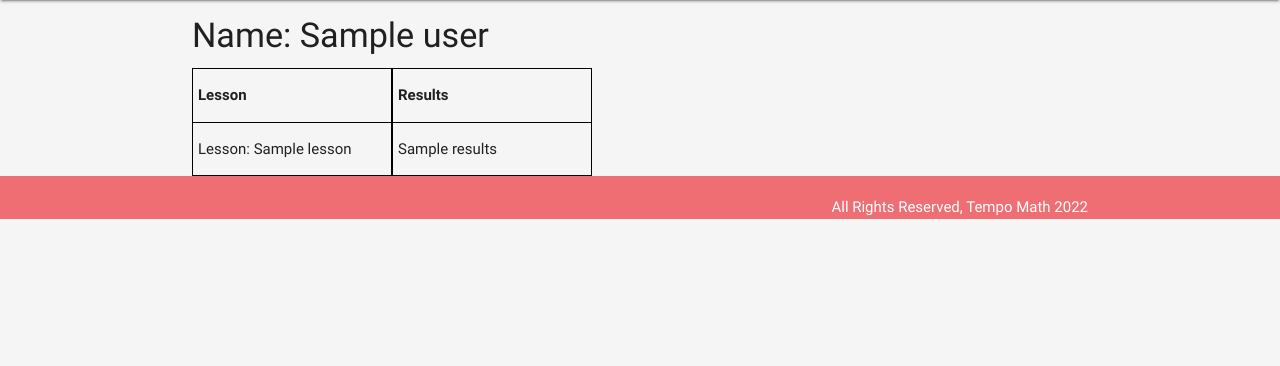
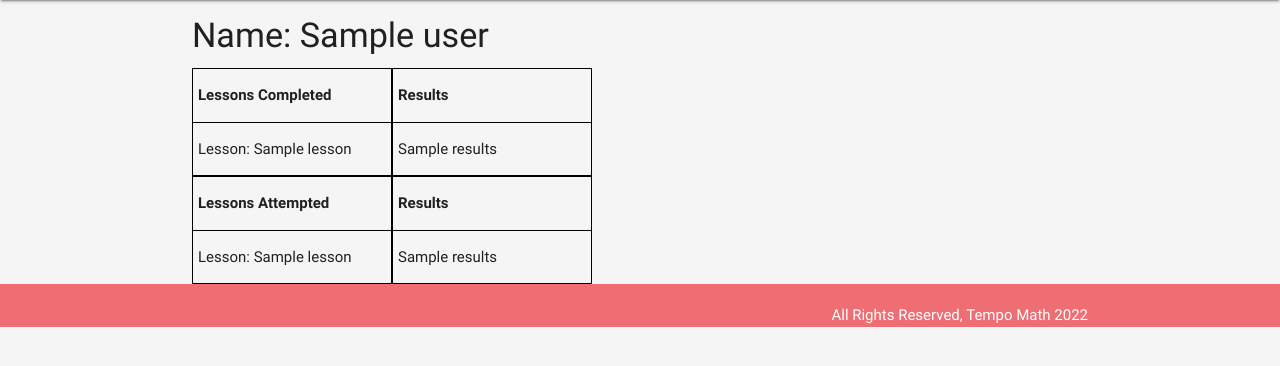
Before and after one commit to johnzwiss/Capstone-Project, a Django app: template capstone_project/main_app/templates/student/student_results.html in a window 1280 px wide. Shown: the part 64-430 px from the top of the page. Run offline with Django 3.2, Linux system fonts and the light colour scheme; the template is opened without the code that fills it: most values are stand-ins (such as "Sample title", 1, 10 or a date in 2020); data that the repository does not hold is empty.

Commit message:
student model update

```diff
--- a/capstone_project/main_app/models.py
+++ b/capstone_project/main_app/models.py
@@ -36,6 +36,7 @@ class Student(models.Model):
     lessons_completed = ArrayField(base_field=models.CharField(max_length=200, null=True), default=list, blank=True)
     lessons_attempted = ArrayField(base_field=models.CharField(max_length=200, null=True), default=list, blank=True)
     results = ArrayField(base_field=models.CharField(max_length=200, null=True), default=list, blank=True)
+    attempted_results = ArrayField(base_field=models.CharField(max_length=200, null=True), default=list, blank=True)
 
     def __str__(self):
         return str(self.user)
--- a/capstone_project/main_app/templates/student/game.html
+++ b/capstone_project/main_app/templates/student/game.html
@@ -18,7 +18,7 @@
               <h3>{{num2}}</h3>
               <form type="submit" action="" method = "POST" >
                 {% csrf_token %}
-                <input  id="answer" type="text" name="answer"  placeholder="" >
+                <input  id="answer" type="text" name="answer"  placeholder="" autofocus="autofocus" >
                 <button id="submit" type="submit" >Answer</button>
             </form>
             {% if answer1 == problem_answer %}
--- a/capstone_project/main_app/templates/student/student_results.html
+++ b/capstone_project/main_app/templates/student/student_results.html
@@ -7,7 +7,7 @@
     <div class="results">
         <div >
             <table>
-                <th>Lesson</th>
+                <th>Lessons Completed</th>
             {% for lesson in student.lessons_completed %}
                 <tr>
                     <td>Lesson: {{lesson}}</td>
@@ -26,6 +26,28 @@
             </table>
         </div>
     </div>
+    <div class="results">
+        <div >
+            <table>
+                <th>Lessons Attempted</th>
+            {% for lesson in student.lessons_attempted %}
+                <tr>
+                    <td>Lesson: {{lesson}}</td>
+                </tr>
+            {% endfor %}
+            </table>
+        </div>
+        <div>
+            <table class="results_table">
+                <th>Results</th>
+            {% for results in student.attempted_results%}
+                <tr>
+                <td>{{results}}</td>
+                </tr>
+            {% endfor %}
+            </table>
+        </div>
+    </div>
 </div>
 
 {% endblock%}
--- a/capstone_project/main_app/views.py
+++ b/capstone_project/main_app/views.py
@@ -128,12 +128,13 @@ def game(request):
             student.save()
         elif n > 12 and correct <= 10:
             game_complete = True
+            lesson_pass = False
             toc = time.perf_counter()
             counter = str(round((toc - tic), 2))
             tracker = (len(student.lessons_completed) + 1)
             score = str(round(correct/12 * 100, 2))
             student.lessons_attempted.append(tracker)
-            student.results.append('Score: ' + score + '%' ' Time: ' + counter)
+            student.attempted_results.append('Score: ' + score + '%' ' Time: ' + counter)
             student.save()
 
     else:
```
Also changed, not shown: capstone_project/main_app/templates/teacher/student_show.html (+29 -0 lines), capstone_project/main_app/migrations/0011_student_attempted_results.py (added).
